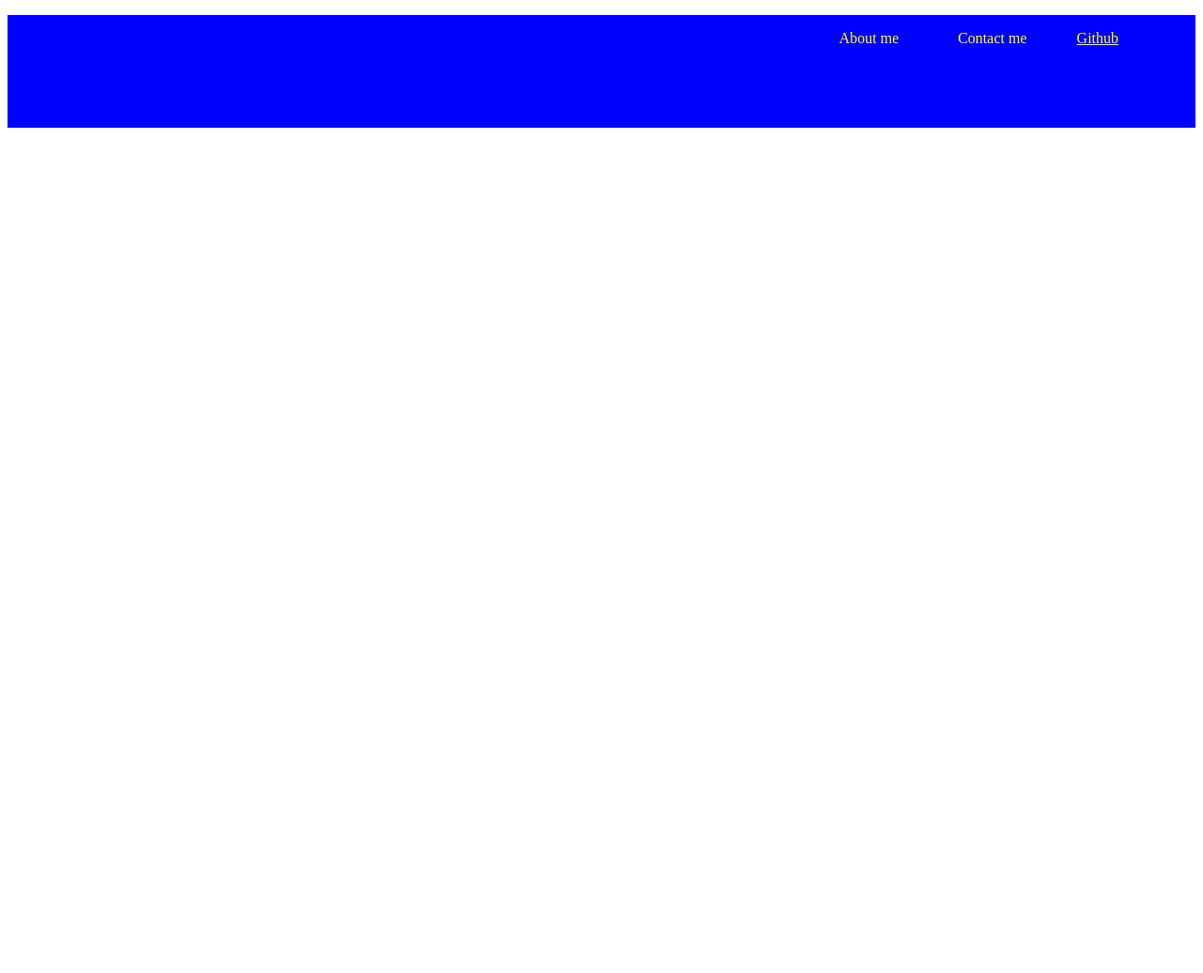
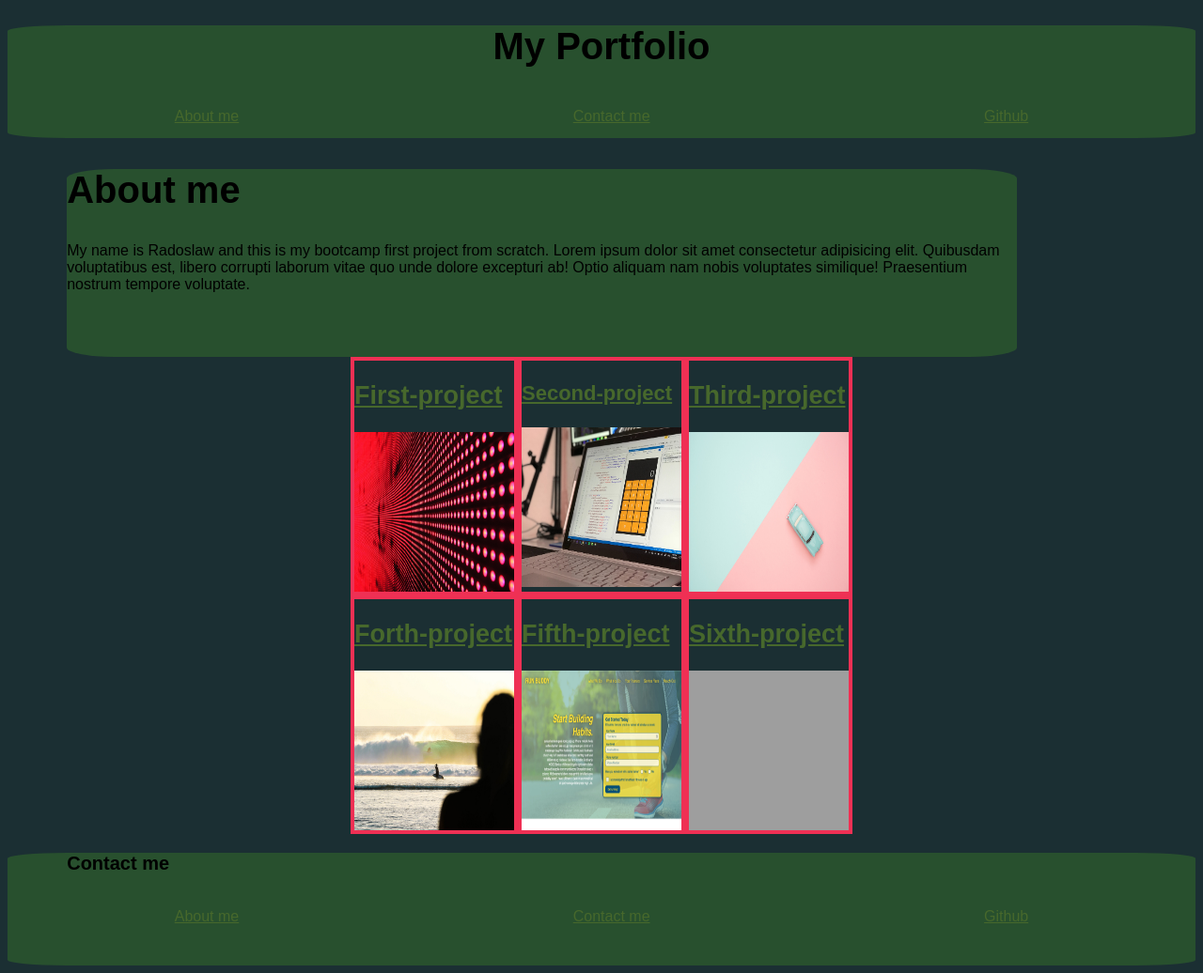
Before and after one commit to rstat8777/Module2-rstat, a plain HTML site: page index.html in a window 1280 px wide. Shown: the whole page at 94% size. Before the commit the page ends 800 px from the top, so only its background shows below. Drawn offline with Linux system fonts and the light colour scheme; grey boxes are pictures that could not be loaded.

Commit message:
cosmetic changes

```diff
--- a/Assets/style.css
+++ b/Assets/style.css
@@ -1,26 +1,176 @@
+body{
+    background-color: #1B2F33;
+}
 .header1{
     width:100%;
     height: 120px;
-    background-color: blue;
-    color: yellow;
+    background-color: #28502E;
+    color: #47682C;
     position:relative;
+    font-family:Arial, Helvetica, sans-serif;
+    border-radius:5%;
 }
-.about{
+.portfolio{
+    color: black;
+    display: flex;
+    justify-content: center;
+}
+#about{
 position: absolute;
 margin-left: 70%;
+color: #47682C;
+font-family:Arial, Helvetica, sans-serif;
 }
 .contact-me{
 position: absolute;
 margin-left: 80%;
+color: #47682C;
+font-family:Arial, Helvetica, sans-serif;
 }
 .github{
 position: absolute;
 margin-left: 90%;
-color: yellow;
+color: #47682C;
+font-family:Arial, Helvetica, sans-serif;
 }
 a{
-    color: yellow;
+    color: #47682C;
+    font-family:Arial, Helvetica, sans-serif;
 }
 a:hover{
-    color:pink;
+    color:#EF3054;
+    font-family:Arial, Helvetica, sans-serif;
 }
+#about:hover{
+    color:#8C7051;
+    font-family:Arial, Helvetica, sans-serif;
+}
+.contact-me:hover{
+    color:#8C7051;
+    font-family:Arial, Helvetica, sans-serif;
+}
+aside{
+    width:80%;
+    background-color: #28502E;
+    height:200px;
+    font-family:Arial, Helvetica, sans-serif;
+    border-radius:5%;
+    margin-left: 5%;
+
+
+}
+section{
+    display: flex;
+    flex-direction: row;
+    justify-content: center;
+}
+.rounded{
+    display: flex;
+    width:170px;
+    height: 170px;
+    display:flex;
+flex-direction: column;
+}
+.flexh2{
+
+    font-family:Arial, Helvetica, sans-serif;
+    color: #47682C;
+    display: flex;
+}
+h1 h2 h3{
+    font-family:Arial, Helvetica, sans-serif;
+    color: #47682C;
+}
+h1{
+    font-size: 40px;
+}
+h2{
+    font-size: 27px;
+}
+h3{
+    font-size: 20px;
+
+}
+.footerssection{
+    display: flex;
+    justify-content: space-around;
+}
+.contact2{
+    margin-left:5%;
+    color: black;
+    font-family:Arial, Helvetica, sans-serif;
+
+}
+.picture1{
+display:flex;
+flex-direction: column;
+border: 4px solid #EF3054;
+
+}
+.picture2{
+    display:flex;
+    flex-direction: column;
+    border: 4px solid #EF3054;
+
+}
+.picture3{
+    display:flex;
+    flex-direction: column;
+    border: 4px solid #EF3054;
+}
+.picture4{
+    display:flex;
+    flex-direction: column;
+    border: 4px solid #EF3054;
+}
+.picture5{
+    display:flex;
+    flex-direction: column;
+    border: 4px solid #EF3054;
+}
+.picture6{
+    display:flex;
+    flex-direction: column;
+    border: 4px solid #EF3054;
+}
+.flexh2{
+    display: flex;
+    justify-content: center;
+    flex-direction: column;
+
+
+}
+.picture1:hover{
+   opacity: 50%;
+}
+.picture2:hover{
+    opacity: 50%;
+}
+.picture3:hover{
+    opacity: 50%;
+}
+.picture4:hover{
+    opacity: 50%;
+}
+.picture5:hover{
+    opacity: 50%;
+}
+.picture6:hover{
+    opacity: 50%;
+}
+footer{
+        width:100%;
+        height: 120px;
+        background-color: #28502E;
+        color: #47682C;
+        position:relative;
+        font-family:Arial, Helvetica, sans-serif;
+        border-radius:5%;
+}
+.headerssection{
+    display: flex;
+    justify-content: space-around;
+}
+.makesmallersecond{
+    font-size: 22px;
+}
--- a/index.html
+++ b/index.html
@@ -5,46 +5,55 @@
     <meta http-equiv="X-UA-Compatible" content="IE=edge">
     <meta name="viewport" content="width=device-width, initial-scale=1.0">
     <link rel="stylesheet" href="Assets/style.css">
-    <title>Document</title>
+    <title>My Portfolio</title>
 </head>
 <body>
   <div class="header1">
-<p class="about"> About me </p>
-<p class="contact-me"> Contact me </p>
-<p class="github"> <a href="https://github.com/rstat8777/Module2-rstat"> Github</a> </p>
-<p></p>
+    <h1 class="portfolio"> My Portfolio</h1>
+    <section class="headerssection">
+        <p><a href="#about"> About me </a></p>
+        <p><a href="mailto:rstat8777@gmail.com">Contact me</a> </p>
+        <p> <a href="https://github.com/rstat8777/"> Github</a> </p>
   </div>
+    <aside>
+        <h1>About me</h1>
+        <p>My name is Radoslaw and this is my bootcamp first project from scratch. Lorem ipsum dolor sit amet consectetur adipisicing elit. Quibusdam voluptatibus est, libero corrupti laborum vitae quo unde dolore excepturi ab! Optio aliquam nam nobis voluptates similique! Praesentium nostrum tempore voluptate.</p>
+    </aside>
+ <section>
+    <div class="picture1">
+        <h2 class="flexh2"><a href="https://github.com/rstat8777/module1-rstat">First-project</a></h2>
+        <img src="Develop/images/02-portfolio-1.jpg" class="rounded" alt="portfolio picture with a red wall">
+        </div>
+    <div class="picture2">
+        <h2 class="flexh2"><a href="https://github.com/rstat8777/prework-study-guide" class="makesmallersecond">Second-project</a></h2>
+        <img src="Develop/images/02-portfolio-2.jpg" class="rounded" alt="portfolio picture with a laptop">
+    </div>
+<div class="picture3">
+    <h2 class="flexh2"><a href="https://github.com/rstat8777/22-stu_Mini_Project-Rstat87">Third-project</a></h2>
+        <img src="Develop/images/02-portfolio-3.jpg" class="rounded" alt="portfolio picture with a car on a pink concrete floor">
+</div>
+</section>
+<section>
+<div class="picture4">
+    <h2 class="flexh2"><a href="https://github.com/rstat8777/mini-project28">Forth-project</a></h2>
+        <img src="Develop/images/02-portfolio-4.jpg" class="rounded" alt="portfolio picture with a person watching surfers">
+</div>
+<div class="picture5">
+    <h2 class="flexh2"><a href="https://github.com/rstat8777/conflict-resolution">Fifth-project</a></h2>
+        <img src="Develop/images/02-run-buddy.jpg" class="rounded" alt="portfolio picture with a menu">
+</div>
+<div class="picture6">
+    <h2 class="flexh2"><a href="https://github.com/rstat8777/git-init-sample">Sixth-project</a></h2>
+        <img src="Develop/images/02-hero-bg.jpg" class="rounded" alt="portfolio picture painted wooden wall with square shapes">
+</div>
+</section>
 
-
-
-
-
-
-
-
-
-
-
-
-
-
-
-
-
-
-
-
-
-
-
-
-
-
-    <section>
-        <h1></h1>
-        <p></p>
-        <pre> <code> </code></pre>
-        </section>
-        <footer></footer>
+        <footer>
+            <h3 class="contact2">Contact me</h3>
+            <section class="footerssection">
+            <p><a href="#about"> About me </a></p>
+            <p><a href="mailto:rstat8777@gmail.com">Contact me</a> </p>
+            <p> <a href="https://github.com/rstat8777/"> Github</a> </p>
+        </footer>
 </body>
 </html>
```
